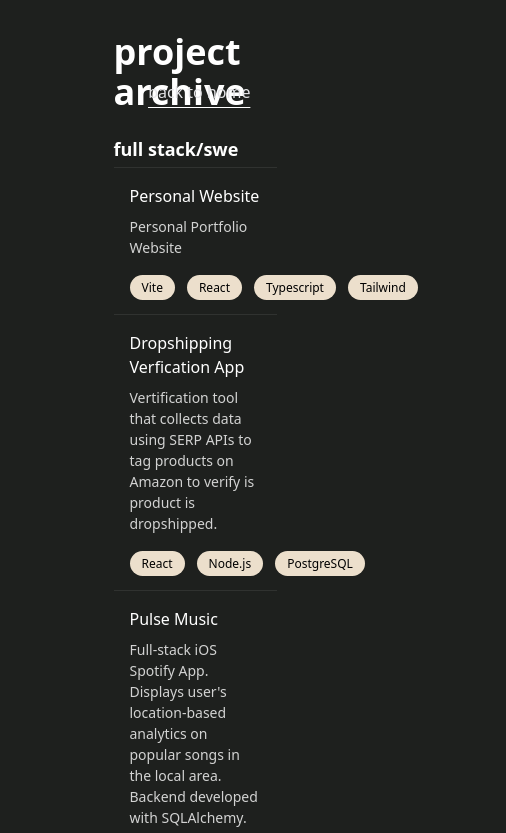
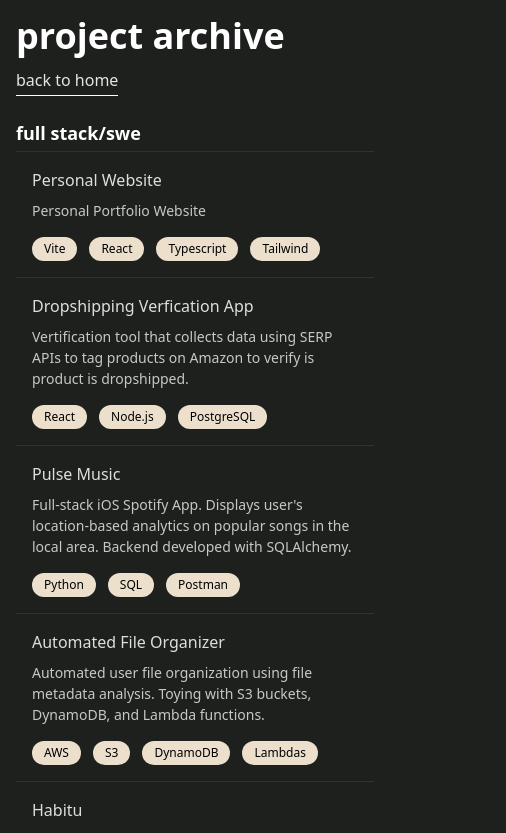
Before and after one commit to ddavidjeong/web_v2, a React (Vite) app: page /project_archive in a window 390 px wide. Shown: the top 833 px of the page, 506 px wide, since content can reach past the window. Built offline with nearby package versions, Linux system fonts and the light colour scheme.

Commit message:
flex functionality for stack buttons, mobile support for archive page, sm minor animations

```diff
--- a/src/components/Projects/ProjectCard.tsx
+++ b/src/components/Projects/ProjectCard.tsx
@@ -18,20 +18,20 @@ const ProjectCard: React.FC<ProjectCardProps> = ({
       <div
         className=""
       >
-        <div className="group-hover:text-teal-100 duration-200 text-[16px]">
+        <div className="text-white opacity-85 group-hover:opacity-100 duration-200 text-[16px]">
           {title}
         </div>
-        <ul className="font-light text-[14px] opacity-80 mt-2 ">
+        <ul className="font-light text-[14px] opacity-75 mt-2 ">
           {descriptions.map((desc, index) => (
             <li key={index}>{desc}</li>
           ))}
         </ul>
 
-        <div className="mt-4">
+        <div className="mt-4 flex flex-wrap gap-3">
           {stack.map((tech, index) => (
             <span
               key={index}
-              className="bg-s-a-1 text-black rounded-2xl mr-3 px-3 py-1 text-xs"
+              className="bg-s-a-1 text-black rounded-2xl px-3 py-1 text-xs"
             >
               {tech}
             </span>
--- a/src/components/Resume/ResumeCard.tsx
+++ b/src/components/Resume/ResumeCard.tsx
@@ -81,11 +81,11 @@ const ResumeCard: React.FC<ResumeCardProps> = ({
           ))}
         </ul>
 
-        <div className="mt-4 flex">
+        <div className="mt-4 flex flex-wrap gap-3">
           {stack.map((tech, index) => (
             <span
               key={index}
-              className="bg-s-a-1 text-black rounded-2xl mr-3 px-3 py-1 text-xs"
+              className="bg-s-a-1 text-black rounded-2xl px-3 py-1 text-xs"
             >
               {tech}
             </span>
--- a/src/pages/ProjectArchive.tsx
+++ b/src/pages/ProjectArchive.tsx
@@ -6,10 +6,10 @@ import ScrollToTop from '../components/animations/ScrollToTop'
 
 function ProjectArchive() {
   return (
-    <div className="bg-s-p-1 p-8 grid grid-cols-4">
+    <div className="bg-s-p-1 p-4 md:p-8 md:grid md:grid-cols-4">
         <ScrollToTop/>
-    <div className="col-span-1"></div>
-    <div className="text-white col-span-2">
+    <div className="md:col-span-1"></div>
+    <div className="text-white col-span-1 md:col-span-2">
         <span
           className="bg-clip-text text-white text-4xl font-bold hover:text-transparent duration-300"
         >
@@ -17,10 +17,8 @@ function ProjectArchive() {
         </span>
 
         <div className="relative text-zinc-200">
-          <div className="absolute bottom-1 right-0  hover:text-white duration-200">
-            {/* <Underline text="project archive" /> */}
+          <div className="md:absolute md:bottom-1 right-0  hover:text-white duration-200">
             <Link to="/">
-
                 <Arrow text="back to home"></Arrow>
             </Link>
           </div>
@@ -34,7 +32,7 @@ function ProjectArchive() {
       <DataProjectInputs />
     </div>
     {/* body */}
-    <div className="col-span-1"></div>
+    <div className="md:col-span-1"></div>
   </div>
   )
 }
```
